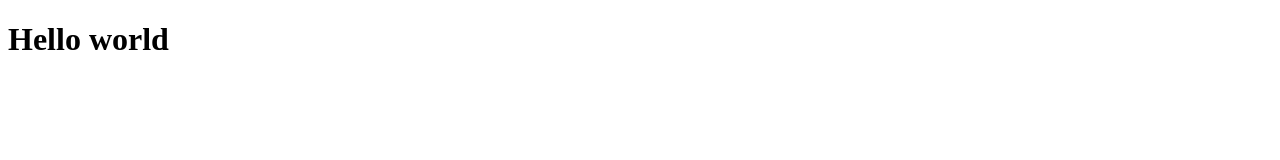
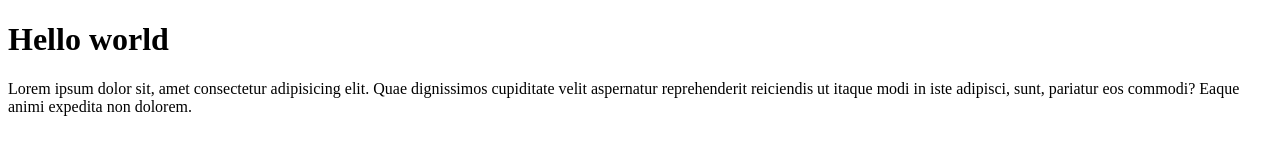
Before and after one commit to chsyu/gittest, a plain HTML site: page index.html in a window 1280 px wide. Drawn offline with Linux system fonts and the light colour scheme.

Commit message:
add p content

```diff
--- a/index.html
+++ b/index.html
@@ -7,5 +7,6 @@
 </head>
 <body>
    <h1>Hello world</h1>
+   <p>Lorem ipsum dolor sit, amet consectetur adipisicing elit. Quae dignissimos cupiditate velit aspernatur reprehenderit reiciendis ut itaque modi in iste adipisci, sunt, pariatur eos commodi? Eaque animi expedita non dolorem.</p>
 </body>
 </html>
```
